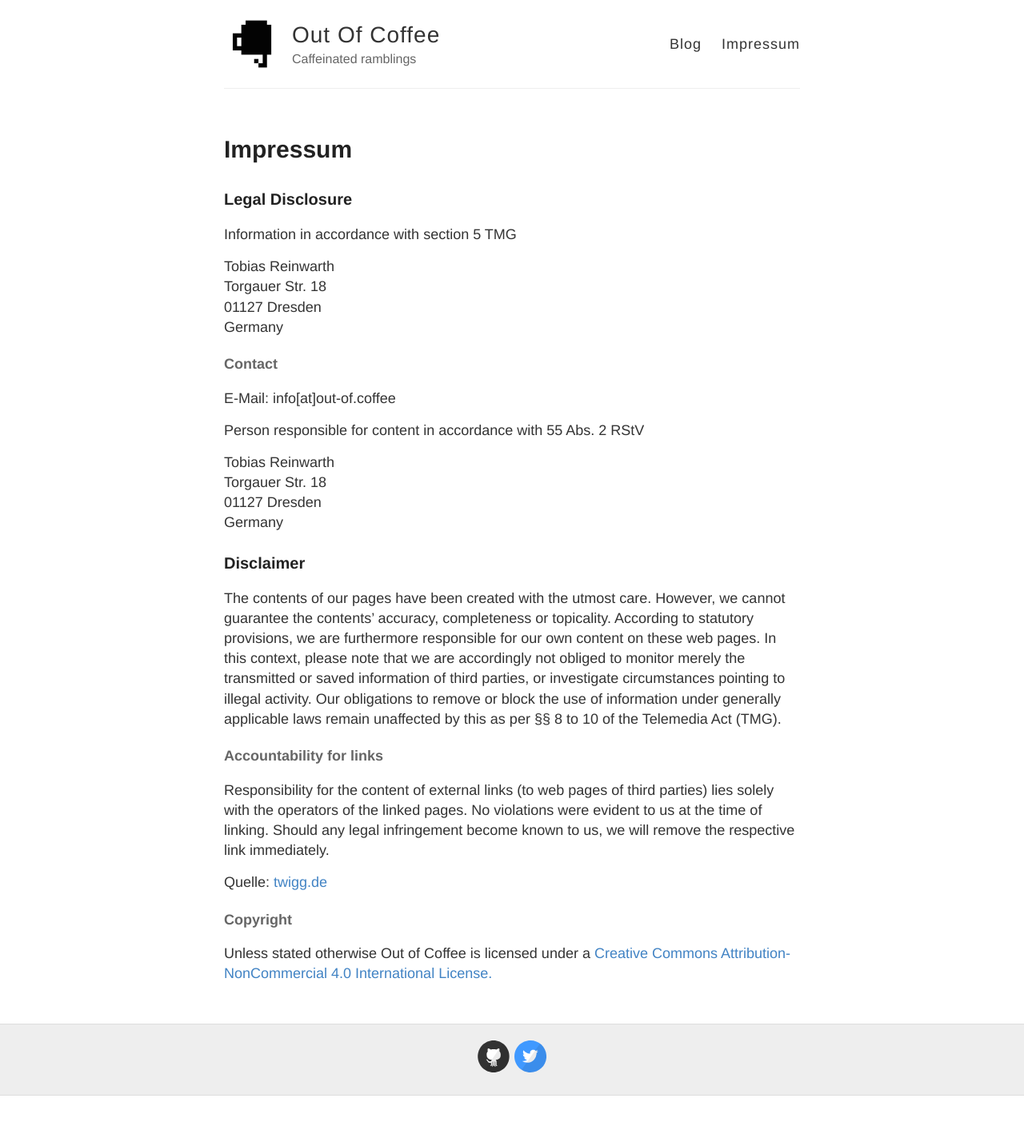
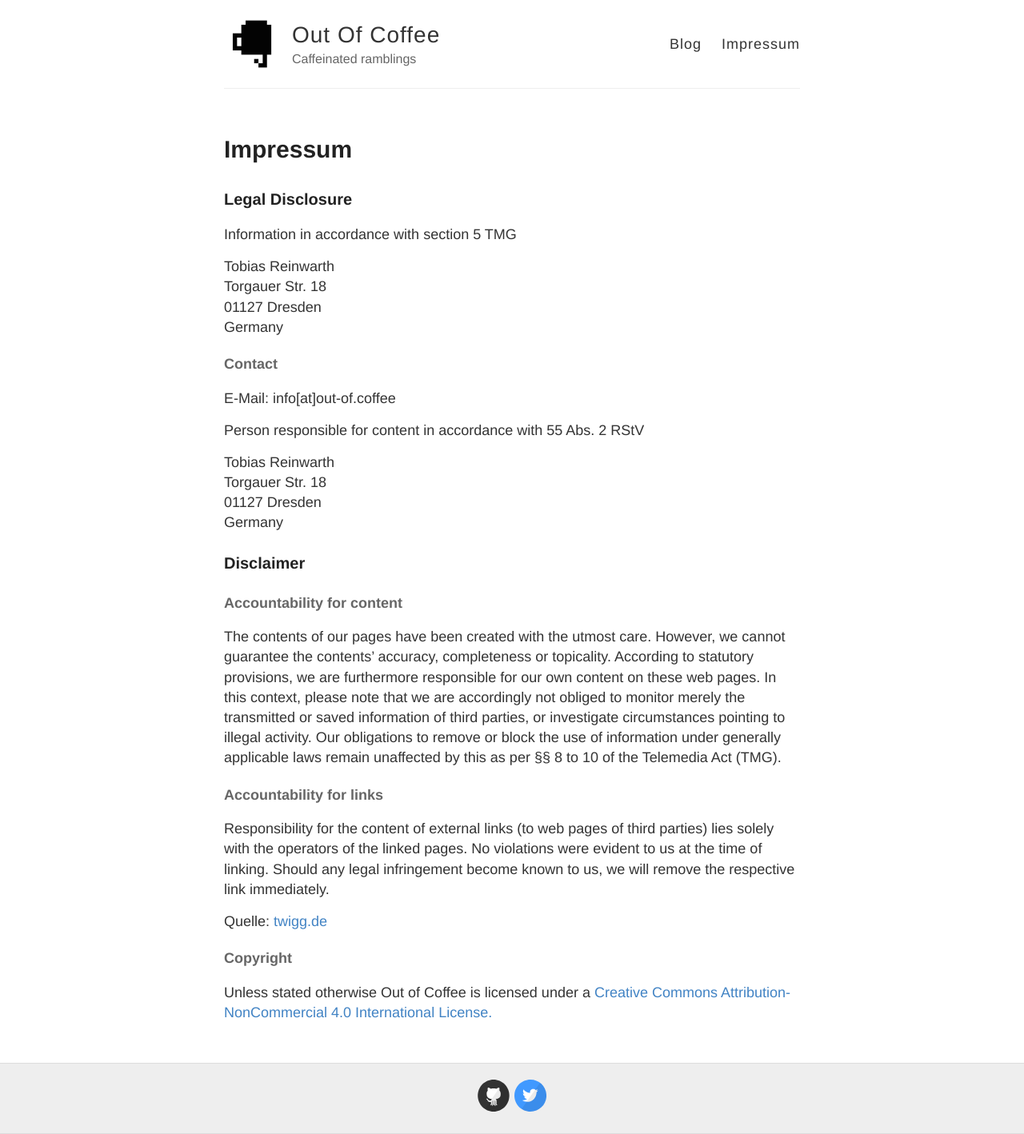
Before and after one commit to tobytes/tobytes.github.io, a Jekyll site: the page built from impressum.md, in a window 1280 px wide. Shown: the whole page at 80% size. Built offline with Jekyll 4.4.1, drawn with Linux system fonts in a browser that asks for light colours; before the commit the page ends 1370 px from its top, so only the background shows below that.

Commit message:
Updated impressum.md

```diff
--- a/impressum.md
+++ b/impressum.md
@@ -24,6 +24,7 @@ Torgauer Str. 18
 Germany
 
 ### Disclaimer
+#### Accountability for content
 
 The contents of our pages have been created with the utmost care. However, we cannot guarantee the contents' accuracy, completeness or topicality. According to statutory provisions, we are furthermore responsible for our own content on these web pages. In this context, please note that we are accordingly not obliged to monitor merely the transmitted or saved information of third parties, or investigate circumstances pointing to illegal activity. Our obligations to remove or block the use of information under generally applicable laws remain unaffected by this as per §§ 8 to 10 of the Telemedia Act (TMG).
 
```
